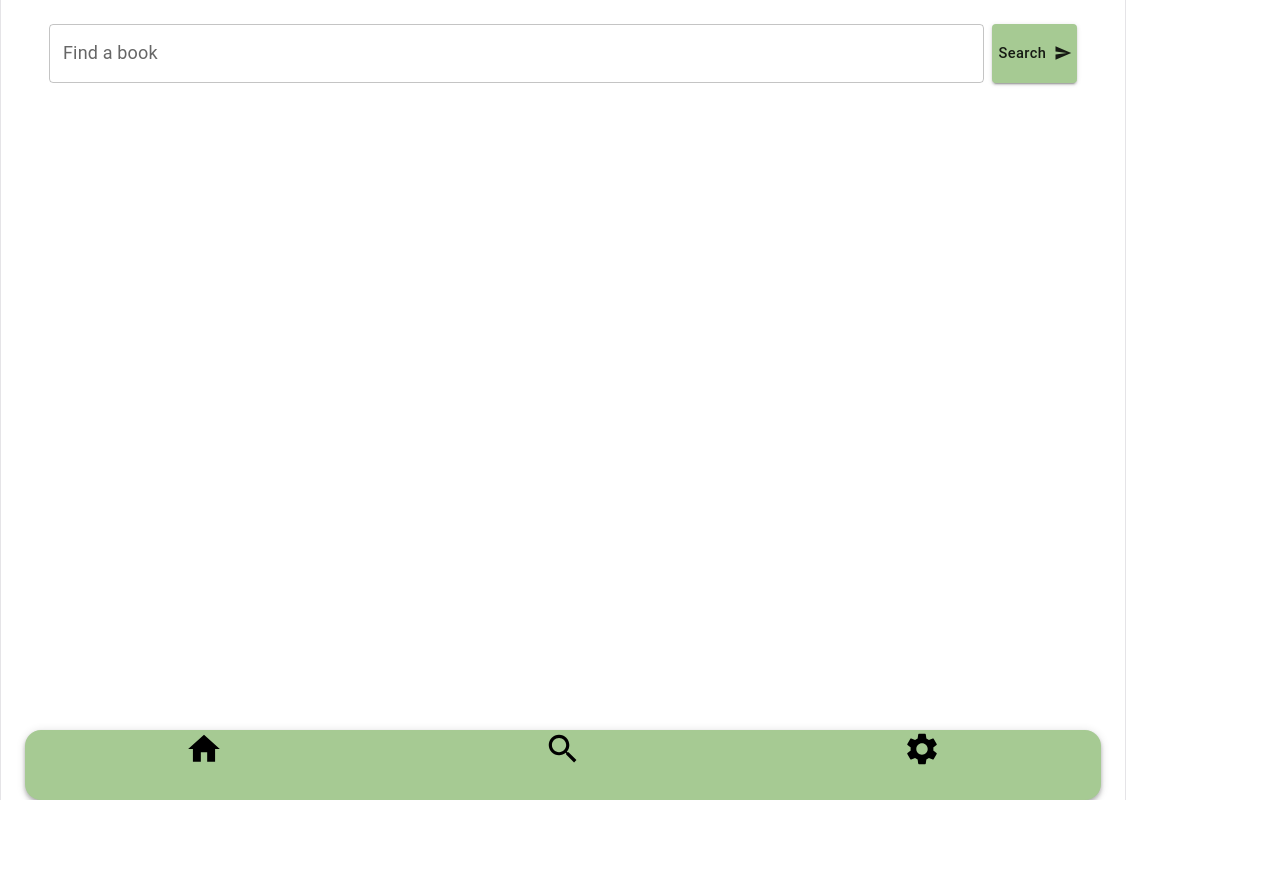
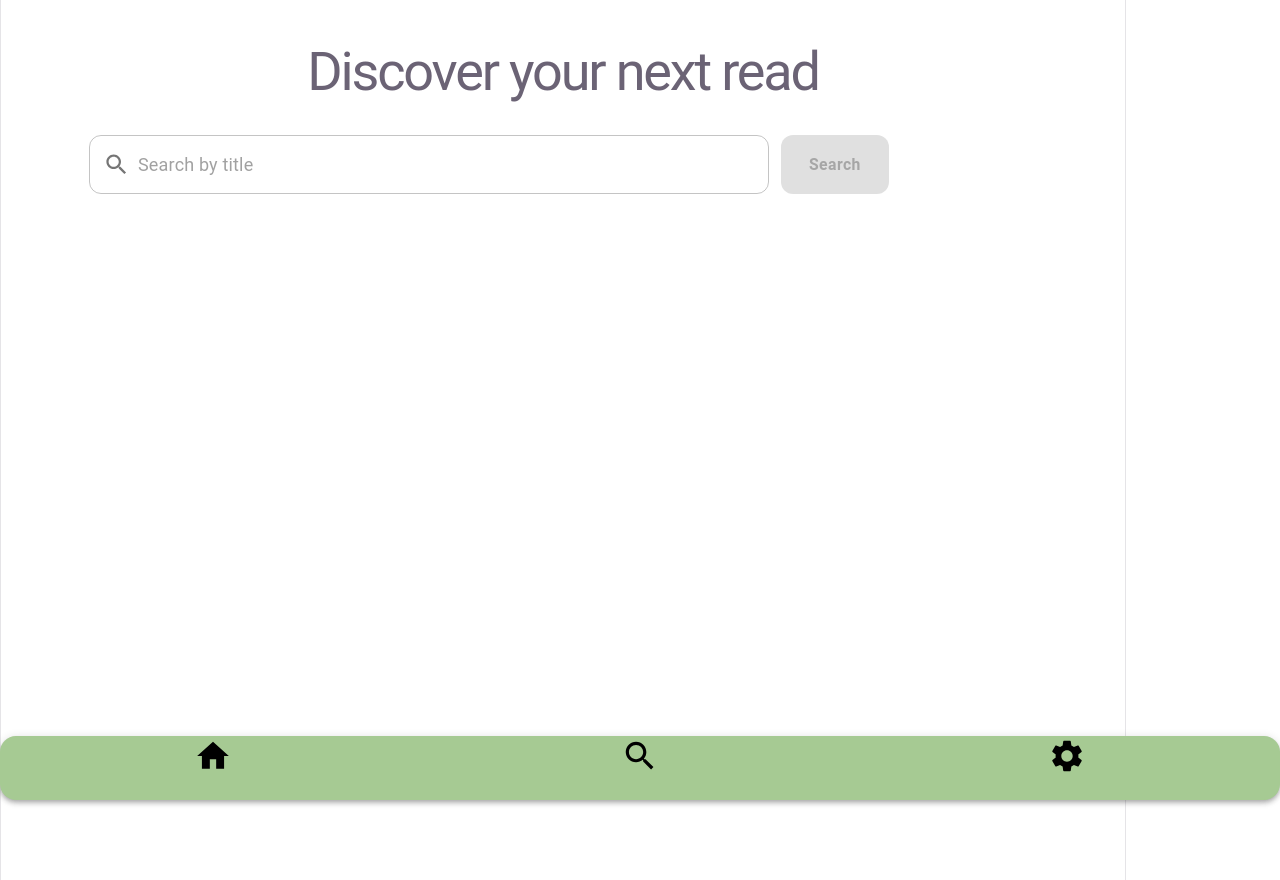
Before and after one commit to AriCourcy/shelly, a React (Vite) app: page /shelly/Search in a window 1280 px wide. Before the commit the page ends 800 px from the top, so only its background shows below. Built offline with nearby package versions, Linux system fonts and the light colour scheme.

Commit message:
added book search layout

```diff
--- a/src/i18n.js
+++ b/src/i18n.js
@@ -10,6 +10,9 @@ const resources = {
       'french': 'French',
       'pink': 'Pink',
       'green': 'Green',
+      'discover-next-read': 'Discover your next read',
+      'search-by-title': 'Search by title',
+      'no-books-found': 'No books found for ',
     }
   },
   fr: {
@@ -20,6 +23,9 @@ const resources = {
       'french': 'Français',
       'pink': 'Rose',
       'green': 'Vert',
+      'discover-next-read': 'Découvre ta prochaine lecture',
+      'search-by-title': 'Recherche par le titre',
+      'no-books-found': 'Aucun livres trouvés pour  ',
     }
   }
 }
--- a/src/pages/Navbar.jsx
+++ b/src/pages/Navbar.jsx
@@ -8,7 +8,7 @@ function NavBar() {
   const navigate = useNavigate()
 
   return (
-      <AppBar position='relative' sx={{ display: 'flex', flexDirection: 'row', justifyContent: 'space-around', paddingBottom: 4, borderRadius: 4, bgcolor: 'primary.main' }} >
+      <AppBar position='fixed' sx={{ display: 'flex', flexDirection: 'row', justifyContent: 'space-around', paddingBottom: 5, paddingTop: 2, borderRadius: 4, bgcolor: 'primary.main', bottom: 0, height: 64, top: 'auto' }} >
         <IconButton aria-label='home' onClick={() => navigate('/')} sx={{ padding: 0 }} >
             <HomeIcon sx={{ fontSize: 38, color: 'black' }} />
         </IconButton>
--- a/src/pages/Search.jsx
+++ b/src/pages/Search.jsx
@@ -1,65 +1,221 @@
-import { useState } from 'react'
+import { useState, useEffect } from 'react'
 import { searchBooks } from '../services/books'
 import { useTranslation } from 'react-i18next'
-import TextField from '@mui/material/TextField'
-import Button from '@mui/material/Button'
-import SendIcon from '@mui/icons-material/Send'
-import Box from '@mui/material/Box'
+import { save, get } from '../services/preferences'
+
+import {
+  Alert,
+  Box,
+  Button,
+  Card,
+  CardContent,
+  CardMedia,
+  CircularProgress,
+  Grid,
+  InputAdornment,
+  TextField,
+  Typography,
+} from '@mui/material'
+
+import SearchIcon from '@mui/icons-material/Search'
 
 export default function Search() {
-
   const { t, i18n } = useTranslation()
 
   const [books, setBooks] = useState([])
+  const [query, setQuery] = useState('')
+  const [loading, setLoading] = useState(false)
+  const [error, setError] = useState('')
 
-  const [query, setQuery] = useState('')
+  useEffect(() => {
+    async function init() {
+      i18n.changeLanguage(await get('language'))
+    }
 
-  async function loadBooks(e) {
+    init()
+  }, [])
 
-    e.preventDefault()
+  async function loadBooks(event) {
+    event.preventDefault()
 
-    const query = e.target.query.value
+    const trimmedQuery = query.trim()
 
-        if (typeof query !== 'string' || !query.trim()) {
+    if (!trimmedQuery) {
       return
     }
 
-    searchBooks(query).then(result => {
-      setBooks(result)
-    })
+    try {
+      setLoading(true)
+      setError('')
 
+      const result = await searchBooks(trimmedQuery)
+      setBooks(result || [])
+    } catch {
+      setError('Unable to load books. Please try again.')
+    } finally {
+      setLoading(false)
+    }
   }
 
   return (
-    <div style={{ display: 'flex', flexGrow: 1, flexDirection: 'column', padding: 24, gap: 8 }}>
-      <form onSubmit={loadBooks} style={{ display: 'flex', gap: 8 }}>
+    <Box
+      sx={{
+        minHeight: '100vh',
+        px: { xs: 2, sm: 4, md: 8 },
+        py: 5,
+        bgcolor: 'background.default',
+      }}
+    >
+      <Box sx={{ maxWidth: 1400, mx: 'auto' }}>
+        <Box sx={{ mb: 4 }}>
+          <Typography
+            variant="h3"
+            fontWeight={800}
+            sx={{
+              fontSize: { xs: '2rem', md: '3rem' },
+              letterSpacing: '-0.04em',
+            }}
+          >
+            {t('discover-next-read')}
+          </Typography>
+
+        </Box>
+
+        <Box
+          component='form'
+          onSubmit={loadBooks}
+          sx={{
+            display: 'flex',
+            gap: 1.5,
+            mb: 4,
+            maxWidth: 800,
+          }}
+        >
           <TextField
-          label='Find a book'
-          name='query'
             fullWidth
+            value={query}
+            onChange={(event) => setQuery(event.target.value)}
+            placeholder={t('search-by-title')}
+            variant="outlined"
+            sx={{
+              '& .MuiOutlinedInput-root': {
+                borderRadius: 3,
+              },
+            }}
+          slotProps={{
+            input: {
+              startAdornment: (
+                <InputAdornment position="start">
+                  <SearchIcon color="action" />
+                </InputAdornment>
+              ),
+            },
+          }}
         />
 
-        <Button size='small' type='submit' variant='contained' endIcon={<SendIcon />} sx={{ textTransform: 'capitalize' }}>
-          { t('search') }
+          <Button
+            type="submit"
+            variant="contained"
+            disabled={loading || !query.trim()}
+            sx={{
+              px: { xs: 2, sm: 4 },
+              borderRadius: 3,
+              textTransform: 'none',
+              fontWeight: 700,
+              whiteSpace: 'nowrap',
+            }}
+          >
+            {loading ? <CircularProgress size={24} color="inherit" /> : t('search')}
           </Button>
-     </form>
+        </Box>
 
-      <div style={{ display: 'flex', flexGrow: 1, flexDirection: 'column', gap: 8, maxHeight: '100vh', overflowY: 'auto' }}>
-        {
-          books.map((book, index) => (
-            <Box key={index} sx={{ display: 'flex', borderRadius: 4, borderStyle: 'solid', borderWidth: 2, borderColor: 'primary.main', padding: 1, gap: 2 }}>
-              <Box>
-                <img style={{ borderRadius: 4 }} src={book.coverUrl} />
-              </Box>
-              <Box sx={{ display: 'flex', minWidth: 0, flexDirection: 'column' }}>
-                <p style={{ textOverflow: 'ellipsis', whiteSpace: 'nowrap', maxWidth: '100%', overflow: 'hidden', fontSize: '20px', alignSelf: 'start' }}>{book.title}</p>
-                <p style={{ textOverflow: 'ellipsis', whiteSpace: 'nowrap', maxWidth: '100%', overflow: 'hidden', alignSelf: 'start' }}>{book.author}</p>
+        {error && (
+          <Alert severity="error" sx={{ mb: 3, maxWidth: 800 }}>
+            {error}
+          </Alert>
+        )}
+
+        {!loading && books.length === 0 && query && !error && (
+          <Typography color="text.secondary">
+            {t('no-books-found')} “{query}”.
+          </Typography>
+        )}
+
+      <Box
+        sx={{
+          display: 'flex',
+          flexDirection: 'column',
+          gap: 2,
+        }}
+      >
+        {books.map((book, index) => (
+          <Card
+            key={book.id || index}
+            sx={{
+              display: 'flex',
+              alignItems: 'flex-start',
+              gap: 2,
+              p: 2,
+              borderRadius: 3,
+              boxShadow: '0 4px 16px rgba(0, 0, 0, 0.08)',
+              transition: 'all 0.2s ease',
+              '&:hover': {
+                transform: 'translateY(-2px)',
+                boxShadow: '0 8px 24px rgba(0, 0, 0, 0.14)',
+              },
+            }}
+          >
+            <Box
+              component="img"
+              src={book.coverUrl}
+              alt={book.title}
+              sx={{
+                width: 90,
+                height: 130,
+                objectFit: 'cover',
+                borderRadius: 2,
+                flexShrink: 0,
+                bgcolor: 'background.default',
+                display: 'flex'
+              }}
+            />
+
+            <CardContent
+              sx={{
+                p: 0,
+                '&:last-child': {
+                  pb: 0,
+                },
+                minWidth: 0,
+                display: 'flex',
+                flexDirection: 'column',
+                justifyContent: 'center',
+              }}
+            >
+              <Typography
+                variant="h6"
+                fontWeight={700}
+                sx={{
+                  overflow: 'hidden',
+                  textOverflow: 'ellipsis',
+                  whiteSpace: 'nowrap',
+                }}
+              >
+                {book.title}
+              </Typography>
+
+              <Typography
+                variant="body2"
+                color="text.secondary"
+                sx={{ mt: 0.75 }}
+              >
+                {book.author || 'Unknown author'}
+              </Typography>
+            </CardContent>
+          </Card>
+        ))}
       </Box>
     </Box>
-          ))
-        }
-
-      </div>
-    </div>
+  </Box>
   )
 }
--- a/src/theme/CustomTheme.jsx
+++ b/src/theme/CustomTheme.jsx
@@ -13,7 +13,7 @@ export const themes = {
             main: '#a6ca93',
           },
           background: {
-            default: '#ffffff',
+            default: 'grey.50',
             paper: '#ffffff',
           },
         },
@@ -40,7 +40,7 @@ export const themes = {
             main: '#d822ba',
           },
           background: {
-            default: '#ffffff',
+            default: 'grey.50',
             paper: '#ffffff',
           },
         },
```
Lines whose indentation alone changed are shown as unchanged.
